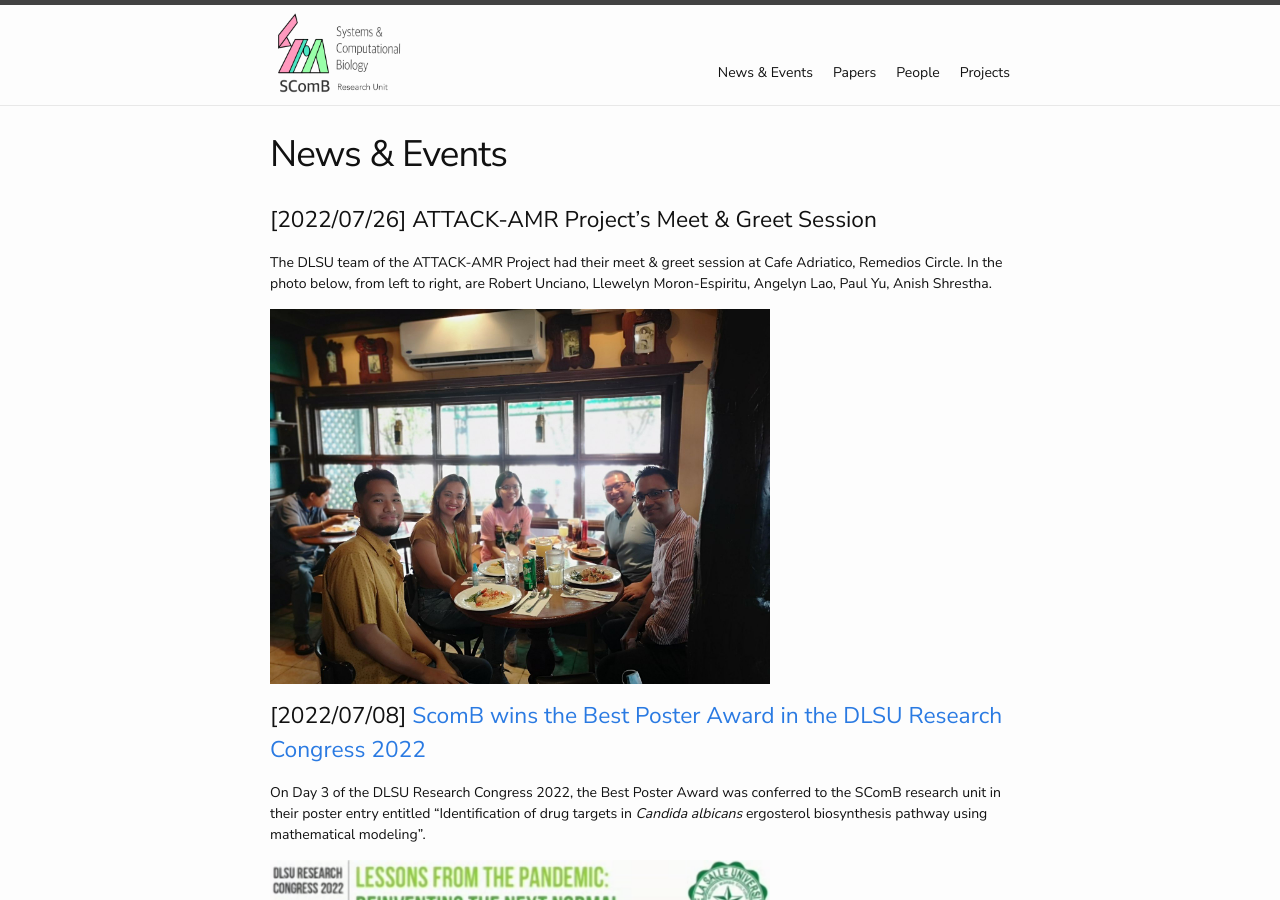
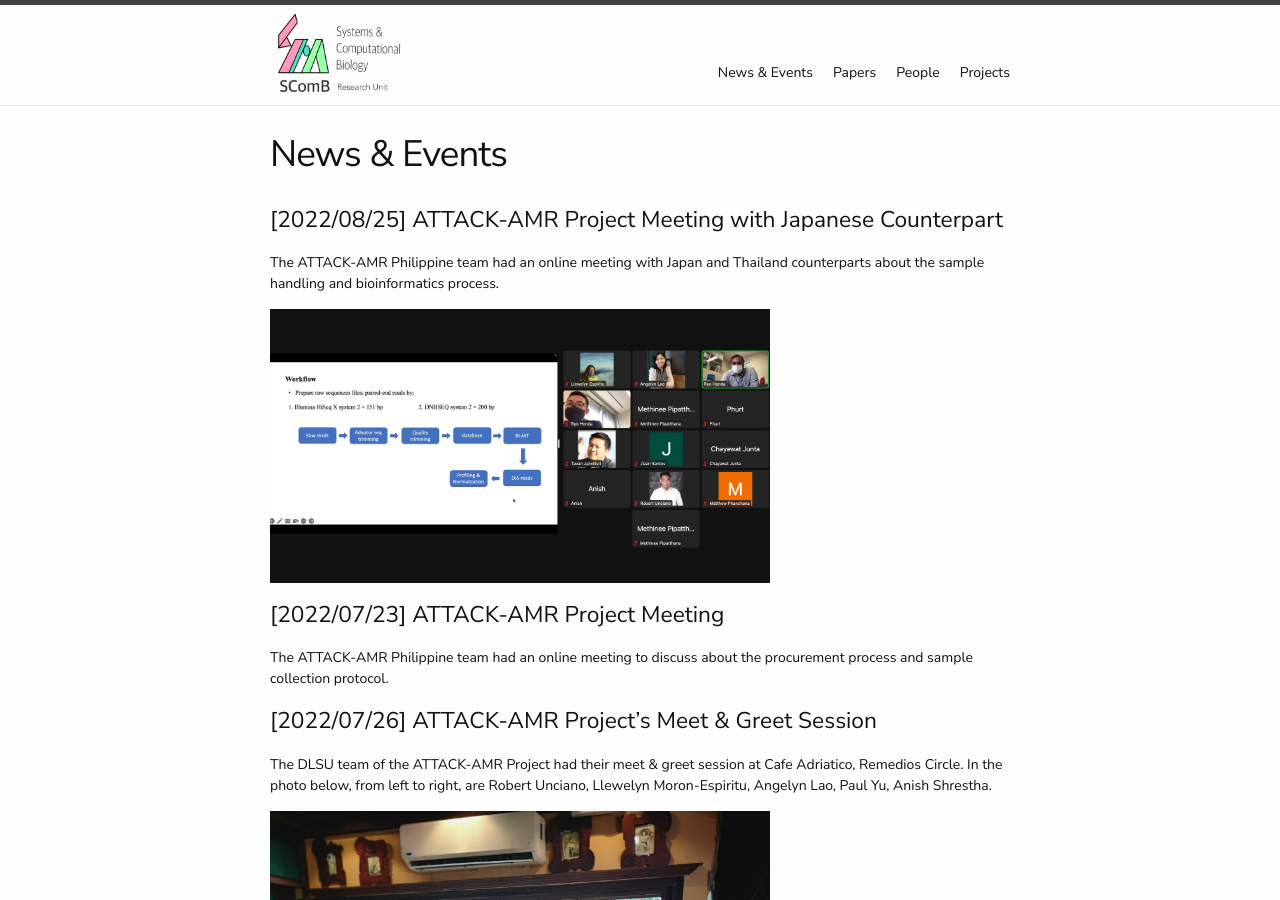
Before and after one commit to dlsu-scomb/dlsu-scomb.github.io, a Jekyll site: the page built from events.md, in a window 1280 px wide and 900 px high. Built offline with Jekyll 4.4.1, drawn with Linux system fonts in a browser that asks for light colours; nearby versions of some CDN libraries; a style sheet for code colours, icons or effects is not loaded.

Commit message:
Added meetings

```diff
--- a/events.md
+++ b/events.md
@@ -3,6 +3,18 @@ layout: page
 title: News & Events
 permalink: /events/
 ---
+<a id="meeting2"><a/>
+### [2022/08/25] ATTACK-AMR Project Meeting with Japanese Counterpart
+
+The ATTACK-AMR Philippine team had an online meeting with Japan and Thailand counterparts about the sample handling and bioinformatics process.
+
+<img src='/assets/20220825-meeting.png' width='500' />
+
+<a id="meeting1"><a/>
+### [2022/07/23] ATTACK-AMR Project Meeting
+
+The ATTACK-AMR Philippine team had an online meeting to discuss about the procurement process and sample collection protocol.
+
 <a id="meet_and_greet"><a/>
 ### [2022/07/26] ATTACK-AMR Project's Meet & Greet Session
 
```
Also changed, not shown: index.md (+4 -0 lines), assets/20220825-meeting.png (added).
